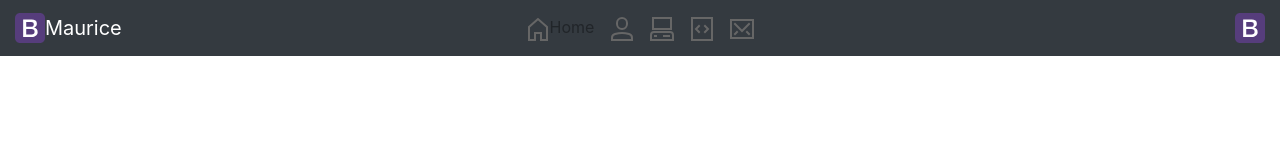
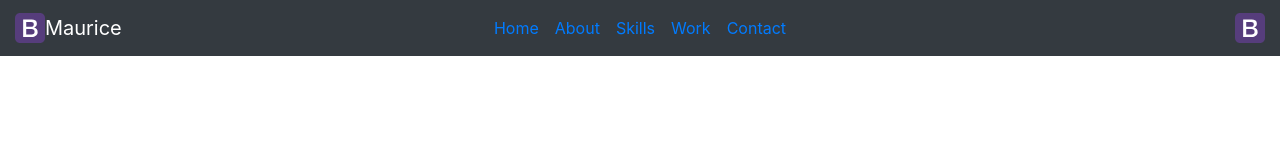
Before and after one commit to mauricegreenland/mauricegreenland.github.io, a plain HTML site: page index.html in a window 1280 px wide. Drawn offline with nearby package versions, Linux system fonts and the light colour scheme.

Commit message:
Removed icons from middle navigation control

```diff
--- a/index.html
+++ b/index.html
@@ -42,11 +42,21 @@
             </nav>
             <nav class="col-sm">
                 <ul class='navbar-nav navControlMiddle justify-content-center'>
-                    <li class='nav-item active'><a href='#'><img src="/myicons/home.svg" width=24 height=24 class="myIcon" alt="home icon"></a>Home</li>
-                    <li class='nav-item'><a href='#'><img src="/myicons/about.svg" width=24 height=24 class="myIcon" alt="about icon"></a></li>
-                    <li class='nav-item'><a href='#'><img src="/myicons/work.svg" width=24 height=24 class="myIcon" alt="skills icon"></a></li>
-                    <li class='nav-item'><a href='#'><img src="/myicons/skills.svg" width=24 height=24 class="myIcon" alt="work icon"></a></li>
-                    <li class='nav-item'><a href='#' class="icon"><img src="/myicons/contact.svg" width=24 height=24 class="myIcon"alt="contact icons"></a></li>
+                    <li class='nav-item active'>
+                        <a href='#'>Home</a>
+                    </li>
+                    <li class='nav-item active'>
+                        <a href='#'>About</a>
+                    </li>
+                    <li class='nav-item active'>
+                        <a href='#'>Skills</a>
+                    </li>
+                    <li class='nav-item active'>
+                        <a href='#'>Work</a>
+                    </li>
+                    <li class='nav-item active'>
+                        <a href='#'>Contact</a>
+                    </li>
                 </ul>
             </nav>
             <nav class="col-sm col-6 pr-0">
--- a/styles/styles.css
+++ b/styles/styles.css
@@ -1,3 +1,6 @@
+/*
+FULL PAGE BACKGROUND
+*/
 html {
 	background: url(/images/bkg.jpg) no-repeat center center fixed;
 	background-size: cover;
@@ -6,6 +9,9 @@ html {
 	-o-background-size: cover;
 }
 
+/*
+MIDDLE NAVIGATION CONTROLS - HOME,ABOUT,SKILLS,WORK,CONTACT
+*/
 .navControlMiddle {
     flex-flow: row nowrap;
 }
```
